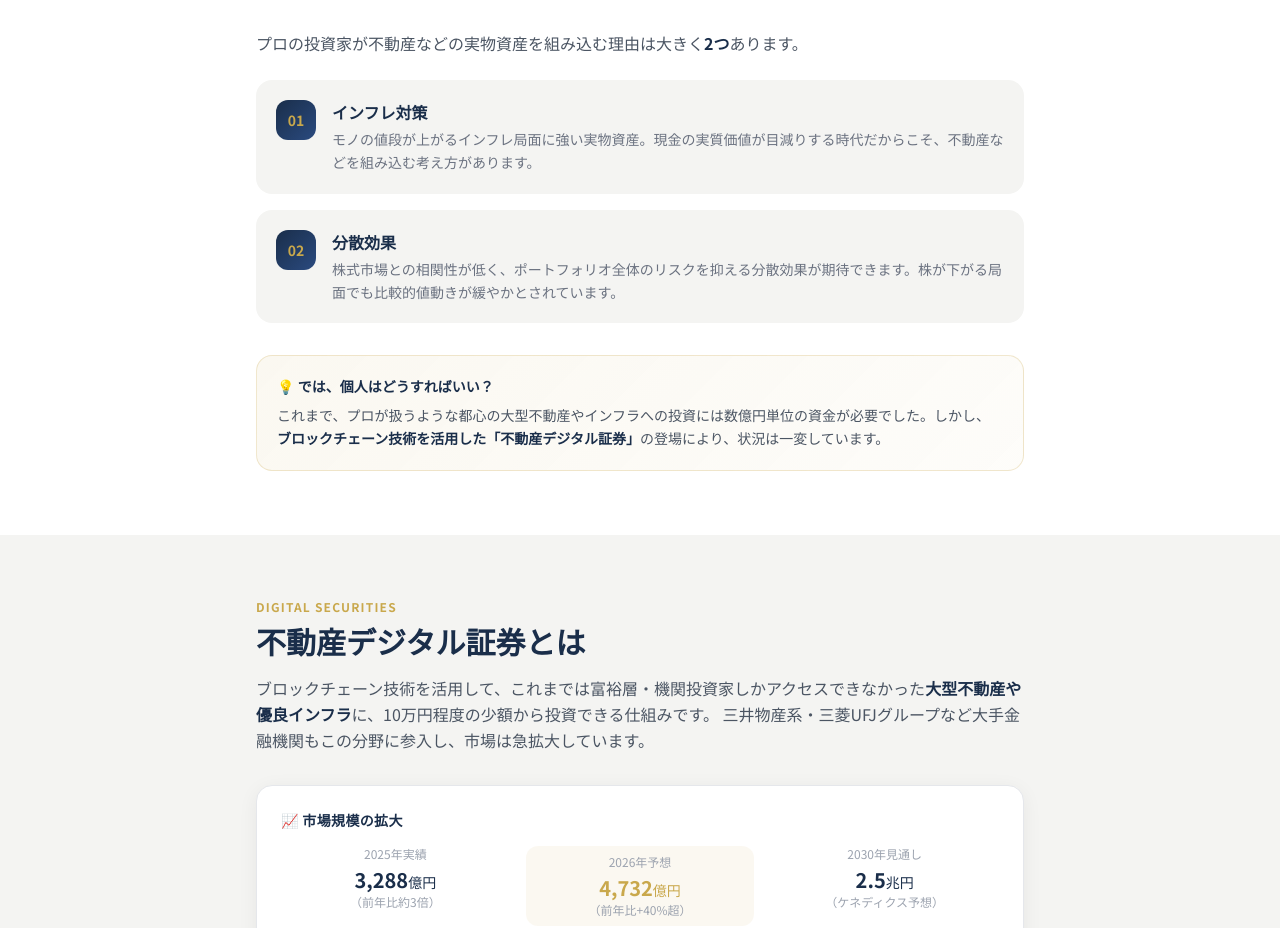
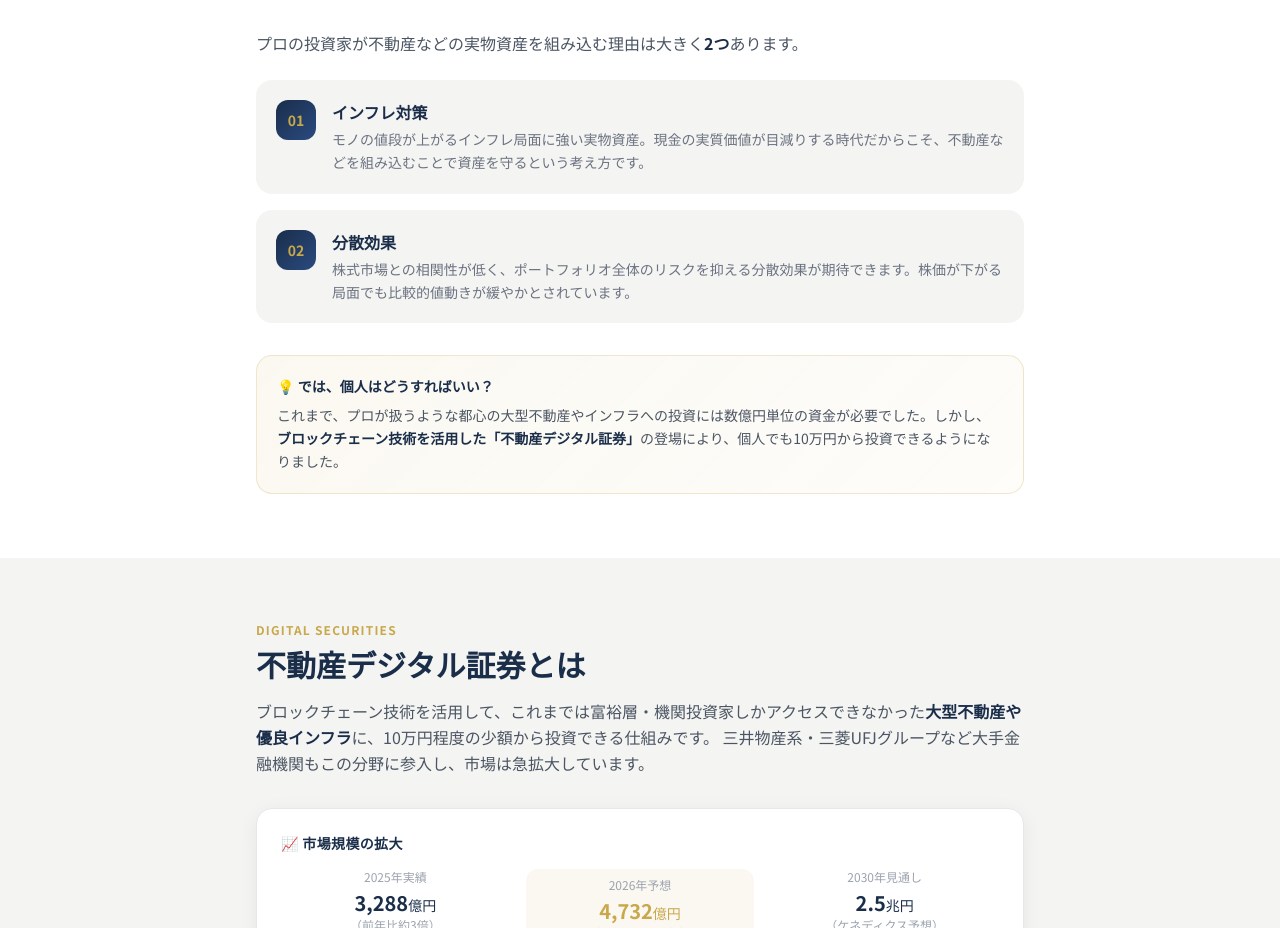
Before and after one commit to tanima3232-eng/bulltalk, a Next.js app: page /real-estate in a window 1280 px wide. Shown: the part 1129-2057 px from the top of the page. Built offline with nearby package versions, Linux system fonts and the light colour scheme.

Commit message:
fix: インフレ対策・分散効果・導入文の3箇所を修正

```diff
--- a/app/real-estate/page.tsx
+++ b/app/real-estate/page.tsx
@@ -197,7 +197,7 @@ export default function RealEstatePage() {
                 <div>
                   <p className="font-bold text-navy mb-1">インフレ対策</p>
                   <p className="text-gray-500 text-sm leading-relaxed">
-                    モノの値段が上がるインフレ局面に強い実物資産。現金の実質価値が目減りする時代だからこそ、不動産などを組み込む考え方があります。
+                    モノの値段が上がるインフレ局面に強い実物資産。現金の実質価値が目減りする時代だからこそ、不動産などを組み込むことで資産を守るという考え方です。
                   </p>
                 </div>
               </div>
@@ -214,7 +214,7 @@ export default function RealEstatePage() {
                 <div>
                   <p className="font-bold text-navy mb-1">分散効果</p>
                   <p className="text-gray-500 text-sm leading-relaxed">
-                    株式市場との相関性が低く、ポートフォリオ全体のリスクを抑える分散効果が期待できます。株が下がる局面でも比較的値動きが緩やかとされています。
+                    株式市場との相関性が低く、ポートフォリオ全体のリスクを抑える分散効果が期待できます。株価が下がる局面でも比較的値動きが緩やかとされています。
                   </p>
                 </div>
               </div>
@@ -234,7 +234,7 @@ export default function RealEstatePage() {
               <p className="text-gray-600 text-sm leading-relaxed">
                 これまで、プロが扱うような都心の大型不動産やインフラへの投資には数億円単位の資金が必要でした。しかし、
                 <strong className="text-navy">ブロックチェーン技術を活用した「不動産デジタル証券」</strong>
-                の登場により、状況は一変しています。
+                の登場により、個人でも10万円から投資できるようになりました。
               </p>
             </div>
           </div>
```
